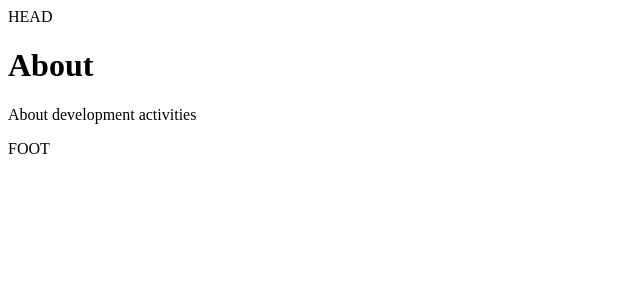
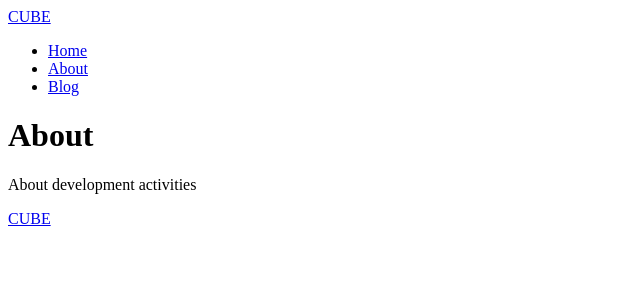
Before and after one commit to itc-s22025/React2, a Next.js app: page /about in a window 1280 px wide. Shown: the top 300 px of the page, without its empty margins (0-640 px from the left). Built offline with nearby package versions, Linux system fonts and the light colour scheme.

Commit message:
chapter2 finished

```diff
--- a/components/footer.js
+++ b/components/footer.js
@@ -1,7 +1,8 @@
+import Logo from 'components/logo'
 const Footer = () => {
         return(
                 <footer>
-                        FOOT
+                        <Logo />
                 </footer>
         )
 }
--- a/components/header.js
+++ b/components/header.js
@@ -1,8 +1,11 @@
+import Logo from 'components/logo'
+import Nav from 'components/nav'
 const Header = () => {
         return(
                 <header>
-                        HEAD
-                </header>
+                	<Logo />
+			<Nav />
+		</header>
         )
 }
 
--- /dev/null
+++ b/components/logo.js
@@ -0,0 +1,11 @@
+import Link from 'next/link'
+
+const Logo = () => {
+	return(
+		<Link href="/">
+			CUBE
+		</Link>
+	)
+}
+
+export default Logo
--- /dev/null
+++ b/components/nav.js
@@ -0,0 +1,27 @@
+import Link from 'next/link'
+
+const Nav = () => {
+	return(
+		<nav>
+			<ul>
+				<li>
+					<Link href="/">
+						Home
+					</Link>
+				</li>
+				<li>
+					<Link href="/about">
+						About
+					</Link>
+				</li>
+				<li>
+					<Link href="/blog">
+						Blog
+					</Link>
+				</li>
+			</ul>
+		</nav>
+	)
+}
+
+export default Nav
```
